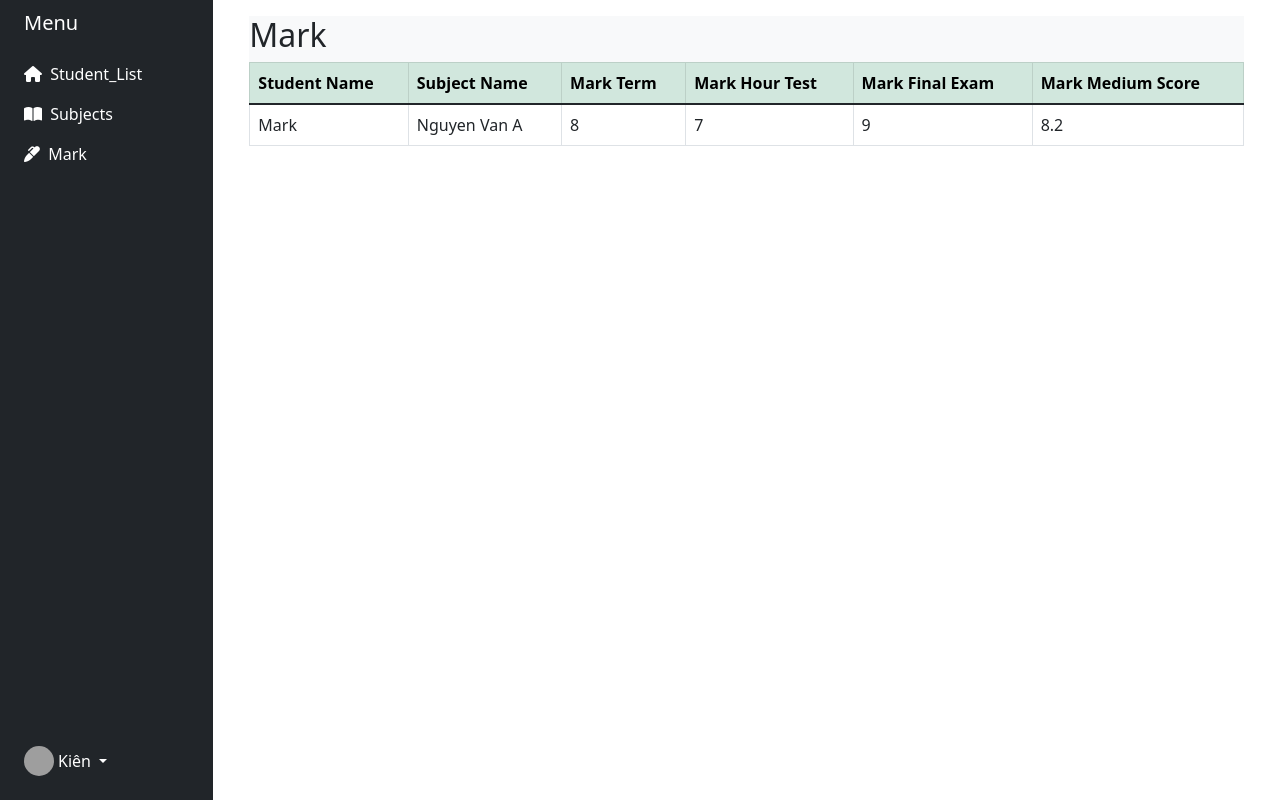
After one commit to duckienylh/project-CNW, a PHP site: page /Student-process/mark.php in a window 1280 px wide. The commit adds this page. Run offline with PHP 8.4, Linux system fonts and the light colour scheme; grey boxes are pictures that could not be loaded.

Commit message:
update Student

```diff
--- /dev/null
+++ b/Student-process/foorterst.php
@@ -0,0 +1,4 @@
+<script src="https://cdn.jsdelivr.net/npm/bootstrap@5.1.3/dist/js/bootstrap.bundle.min.js" integrity="sha384-ka7Sk0Gln4gmtz2MlQnikT1wXgYsOg+OMhuP+IlRH9sENBO0LRn5q+8nbTov4+1p" crossorigin="anonymous"></script>
+</body>
+
+</html>
--- /dev/null
+++ b/Student-process/mark.php
@@ -0,0 +1,81 @@
+<?php
+include './sidebar.php';
+?>
+<!-- <main>
+    <div >
+        <div class="container ">
+            <div class="row  ">
+                <div class="col-md-6 mt-3">
+                    <h2>Mark</h2>
+                </div>
+
+            </div>
+
+        </div>
+        <div class="container-fluid py-3  ">
+            <table class="table table-hover  table-bordered border border-dark ">
+                <thead class="bg-dark">
+                    <tr style="color:white;">
+                        <th scope="col">Student Name</th>
+                        <th scope="col">Subject Name</th>
+                        <th scope="col">Mark Term</th>
+                        <th scope="col">Mark Hour Test</th>
+                        <th scope="col">Mark Final Exam</th>
+                        <th scope="col">Mark Medium Score</th>
+                    </tr>
+                </thead>
+                <tbody>
+                    <tr>
+                        <td>Mark</td>
+                        <td>Nguyen Van A</td>
+                        <td>8</td>
+                        <td>7</td>
+                        <td>9</td>
+                        <td>8.2</td>
+                    </tr>
+                    </tr>
+                </tbody>
+            </table>
+        </div>
+    </div>
+</main> -->
+<div class="col py-3">
+    <main class="container-fluid" style="min-width: 759px;">
+        <div class="d-flex justify-content-between bg-light ">
+            <h2>Mark</h2>
+
+        </div>
+
+
+        <div class="col-md-12" style="width:100% ; overflow: auto; height: auto">
+
+            <table class="table table-bordered">
+                <thead>
+                    <tr class="table-success">
+                        <th scope="col">Student Name</th>
+                        <th scope="col">Subject Name</th>
+                        <th scope="col">Mark Term</th>
+                        <th scope="col">Mark Hour Test</th>
+                        <th scope="col">Mark Final Exam</th>
+                        <th scope="col">Mark Medium Score</th>
+                    </tr>
+                </thead>
+                <tbody>
+                    <tr>
+                        <td>Mark</td>
+                        <td>Nguyen Van A</td>
+                        <td>8</td>
+                        <td>7</td>
+                        <td>9</td>
+                        <td>8.2</td>
+
+                    </tr>
+                </tbody>
+            </table>
+        </div>
+    </main>
+</div>
+
+<?php
+include './foorterst.php';
+?>
--- /dev/null
+++ b/Student-process/sidebar.php
@@ -0,0 +1,61 @@
+<!DOCTYPE html>
+<html lang="en">
+
+<head>
+    <meta charset="UTF-8">
+    <meta http-equiv="X-UA-Compatible" content="IE=edge">
+    <meta name="viewport" content="width=device-width, initial-scale=1.0">
+    <link href="https://cdn.jsdelivr.net/npm/bootstrap@5.1.3/dist/css/bootstrap.min.css" rel="stylesheet"
+        integrity="sha384-1BmE4kWBq78iYhFldvKuhfTAU6auU8tT94WrHftjDbrCEXSU1oBoqyl2QvZ6jIW3" crossorigin="anonymous">
+    <link rel="stylesheet" href="https://cdnjs.cloudflare.com/ajax/libs/font-awesome/6.0.0-beta2/css/all.min.css">
+    <title>Document</title>
+</head>
+
+<body>
+    <div class="container-fluid">
+        <div class="row flex-nowrap">
+            <div class="col-auto col-md-3 col-xl-2 px-sm-2 px-0 bg-dark">
+                <div class="d-flex flex-column align-items-center align-items-sm-start px-3 pt-2 text-white min-vh-100">
+                    <a href="/"
+                        class="d-flex align-items-center pb-3 mb-md-0 me-md-auto text-white text-decoration-none">
+                        <span class="fs-5 d-none d-sm-inline">Menu</span>
+                    </a>
+                    <ul class="nav nav-pills flex-column mb-sm-auto mb-0 align-items-center align-items-sm-start"
+                        id="menu">
+                        <li>
+                            <a href="student-index.php"  class="nav-link px-0 align-middle">
+                                <i class="fas fa-home text-white "></i> <span
+                                    class="ms-1 d-none text-white d-sm-inline">Student_List</span> </a>
+                        </li>
+                        <li>
+                            <a href="subject.php" class="nav-link px-0 align-middle">
+                                <i class="fas fa-book-open text-white"></i> <span
+                                    class="ms-1 d-none text-white d-sm-inline">Subjects</span></a>
+                        </li>
+                        <li>
+                            <a href="mark.php"  class="nav-link px-0 align-middle ">
+                                <i class="fas fa-marker text-white"></i> <span
+                                    class="ms-1 text-white d-none d-sm-inline">Mark</span></a>
+                        </li>
+
+                    </ul>
+                    <hr>
+                    <div class="dropdown pb-4">
+                        <a href="#" class="d-flex align-items-center text-white text-decoration-none dropdown-toggle"
+                            id="dropdownUser1" data-bs-toggle="dropdown" aria-expanded="false">
+                            <img src="https://avatars.githubusercontent.com/u/90234391?v=4" alt="hugenerd" width="30"
+                                height="30" class="rounded-circle">
+                            <span class="d-none d-sm-inline mx-1"> Kiên</span>
+                        </a>
+                        <ul class="dropdown-menu dropdown-menu-dark text-small shadow">
+                            <li><a class="dropdown-item" href="#">New project...</a></li>
+                            <li><a class="dropdown-item" href="#">Settings</a></li>
+                            <li><a class="dropdown-item" href="#">Profile</a></li>
+                            <li>
+                                <hr class="dropdown-divider">
+                            </li>
+                            <li><a class="dropdown-item" href="#">Sign out</a></li>
+                        </ul>
+                    </div>
+                </div>
+            </div>
--- a/reuse/header.php
+++ b/reuse/header.php
@@ -12,7 +12,7 @@
 
 <body>
     <div class="container-fluid">
-        <div class="row bg-warning" >
+        <div class="row bg-info" >
             <div class="col-md-6 d-flex" style="height: 64px">
 
                 <h5 class="align-self-md-center" >Quản lý học sinh</h5>
```
Also changed, not shown: Student-process/student-index.php (added, +78 -0 lines), Student-process/subject.php (added, +38 -0 lines).
